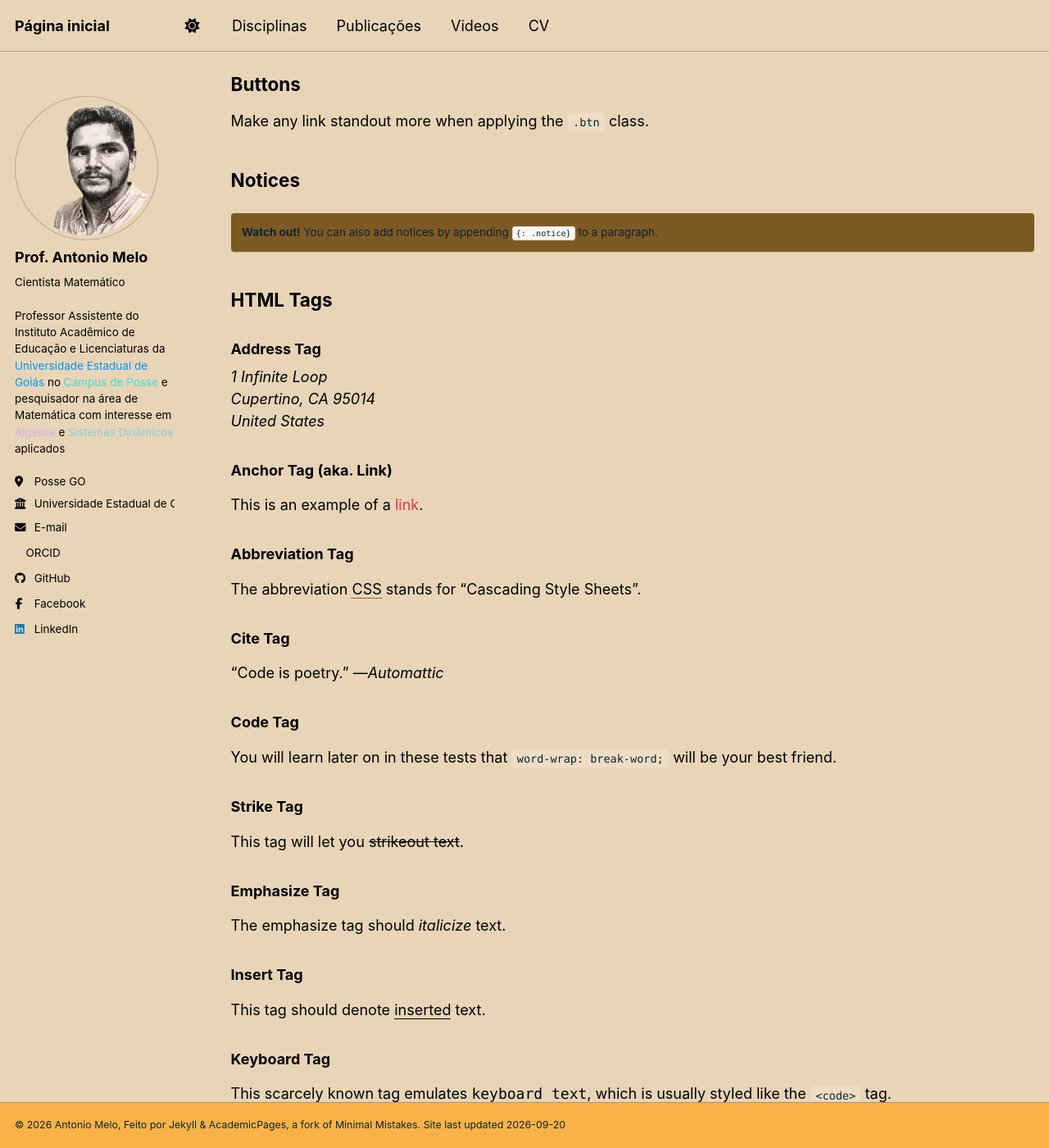
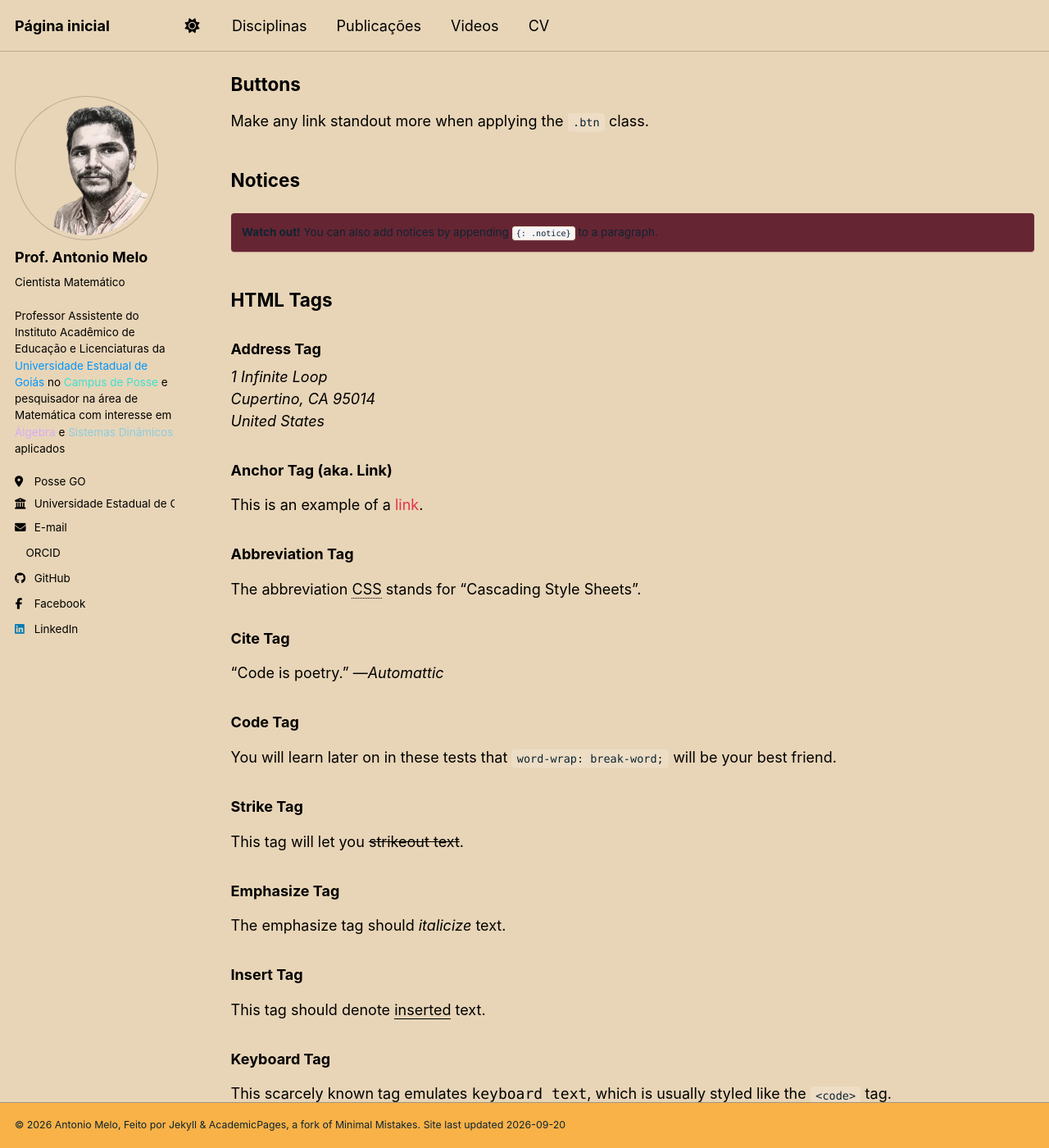
Before and after one commit to antmelo/antmelo.github.io, a Jekyll site: the page built from _pages/archive-layout-with-content.md, in a window 1280 px wide and 1400 px high, scrolled down 2457 px. Shown: the whole window at 82% size. Built offline with Jekyll 4.4.1, drawn with Linux system fonts in a browser that asks for light colours; nearby versions of some CDN libraries; a style sheet for code colours, icons or effects is not loaded.

Commit message:
Update _sunrise_dark.scss

```diff
--- a/_sass/theme/_sunrise_dark.scss
+++ b/_sass/theme/_sunrise_dark.scss
@@ -24,7 +24,7 @@ $code-bg-dark              : #0f0907;
 /* Color codes used for the site */
 $danger-color               : mix(#000000, #ff6b7f, 50%);
 $info-color                 : mix(#000000, #52adc8, 50%);
-$notice-color               : mix(#000000, #f9b248, 50%);
+$notice-color               : mix(#000000, #cc4966, 50%);
 $success-color              : mix(#000000, #78c978, 50%);
 $warning-color              : mix(#000000, #f9b248, 50%);
 
```
